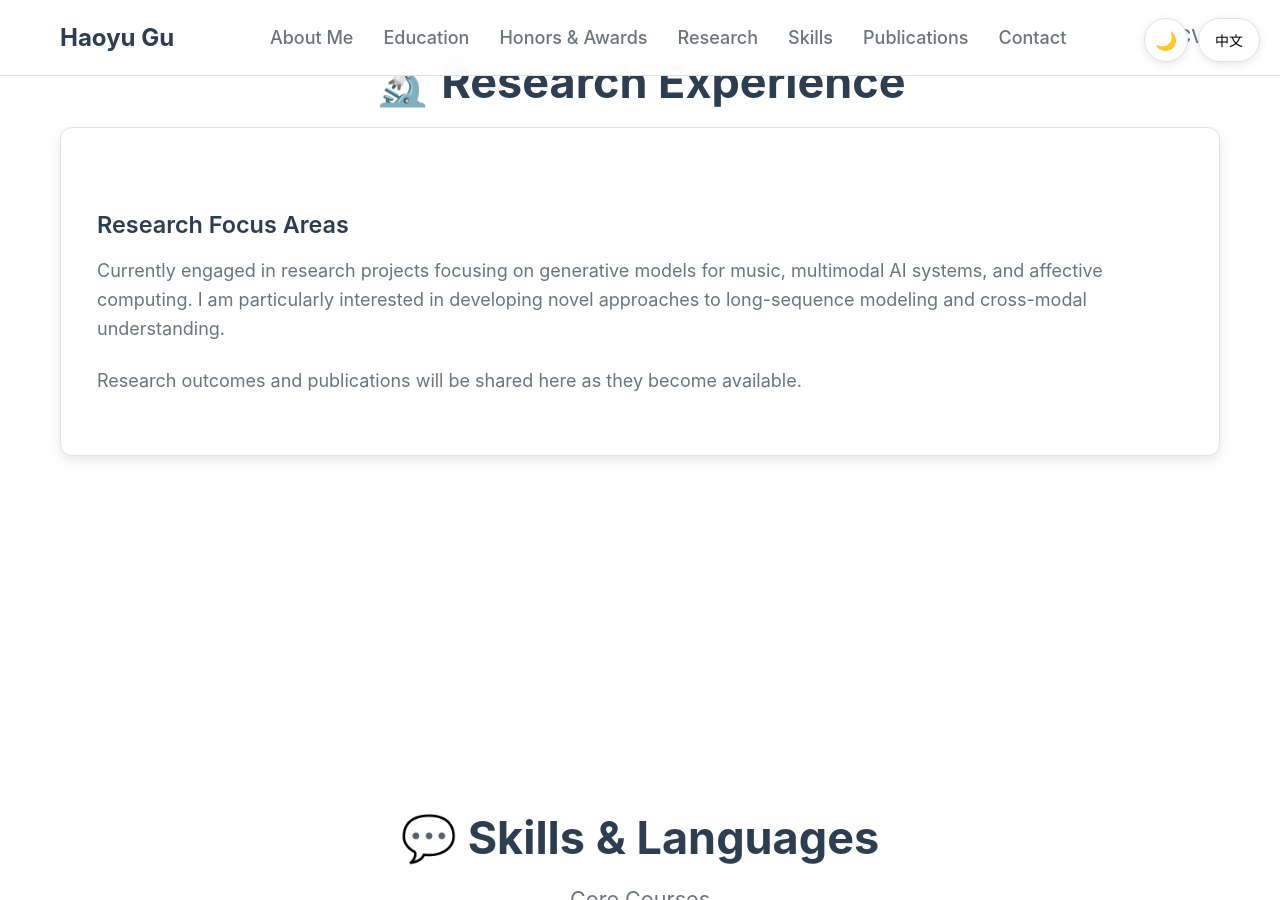
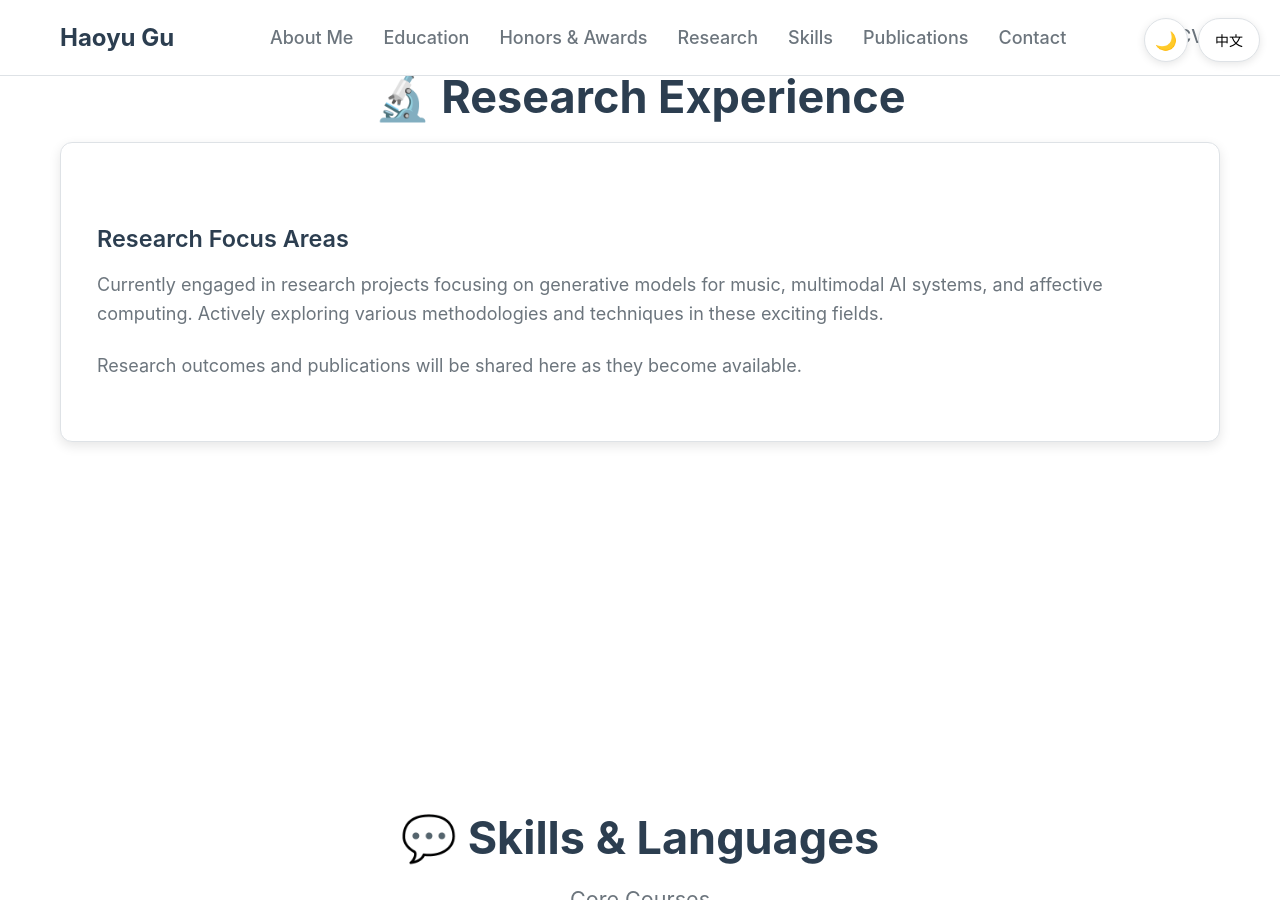
Before and after one commit to Haoyu-Gu/haoyu-gu.github.io, a Jekyll site: the page built from index.html, in a window 1280 px wide and 900 px high, scrolled down 5926 px. Built offline with Jekyll 4.4.1, drawn with Linux system fonts in a browser that asks for light colours.

Commit message:
调整研究描述：使用更中性的表述替换具体技术细节

```diff
--- a/index.html
+++ b/index.html
@@ -178,8 +178,8 @@
   <div class="card">
     <div class="card-content">
       <h3 class="card-title" data-lang='{"en": "Research Focus Areas", "zh": "研究重点领域"}'>🎯 Research Focus Areas</h3>
-      <p data-lang='{"en": "Currently engaged in research projects focusing on generative models for music, multimodal AI systems, and affective computing. I am particularly interested in developing novel approaches to long-sequence modeling and cross-modal understanding.", "zh": "目前正在进行生成式音乐模型、多模态AI系统和情感计算方面的研究项目。我特别关注开发长序列建模和跨模态理解的新方法。"}'>
-        Currently engaged in research projects focusing on generative models for music, multimodal AI systems, and affective computing. I am particularly interested in developing novel approaches to long-sequence modeling and cross-modal understanding.
+      <p data-lang='{"en": "Currently engaged in research projects focusing on generative models for music, multimodal AI systems, and affective computing. Actively exploring various methodologies and techniques in these exciting fields.", "zh": "目前正在进行生成式音乐模型、多模态AI系统和情感计算方面的研究项目。积极探索这些前沿领域的各种方法和技术。"}'>
+        Currently engaged in research projects focusing on generative models for music, multimodal AI systems, and affective computing. Actively exploring various methodologies and techniques in these exciting fields.
       </p>
       <p data-lang='{"en": "Research outcomes and publications will be shared here as they become available.", "zh": "研究成果和发表论文将在可用时在此分享。"}'>
         Research outcomes and publications will be shared here as they become available.
```
